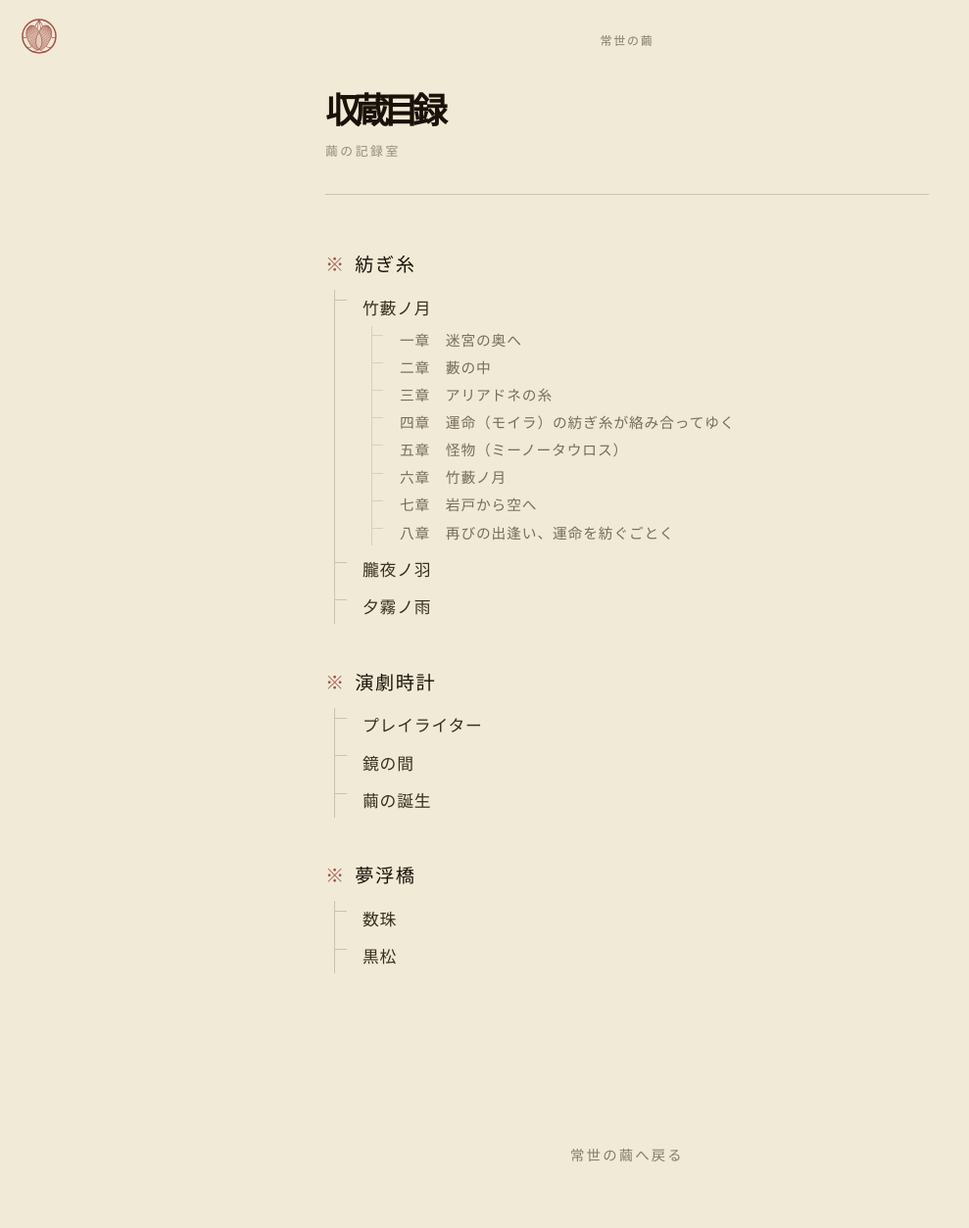
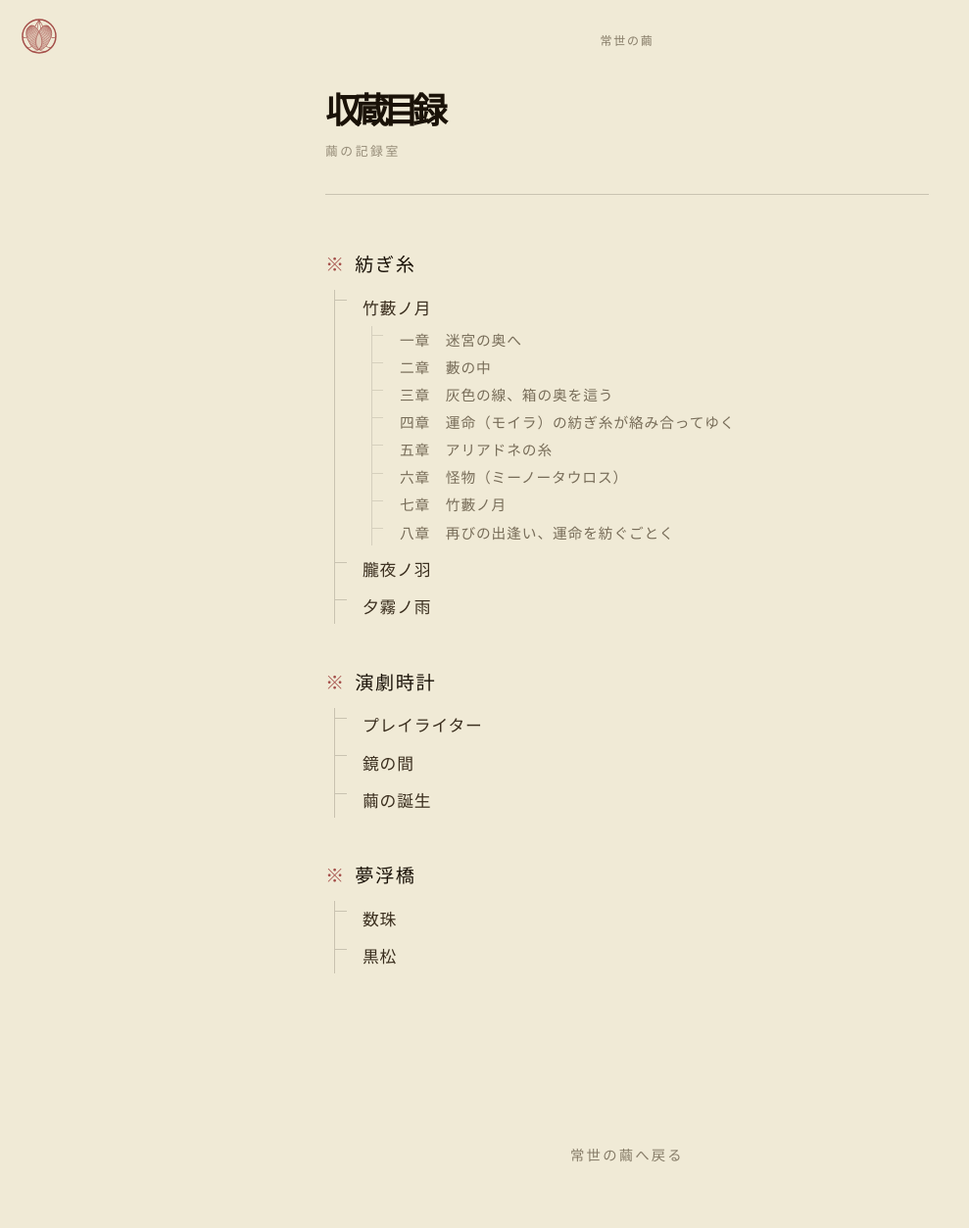
Before and after one commit to AriaYura/eternalnessstudy, a Jekyll site: the page built from catalog.html, in a window 1280 px wide. Shown: the whole page at 98% size, without its empty margins (0-989 px from the left). Built offline with Jekyll 4.4.1, drawn with Linux system fonts in a browser that asks for light colours; some web fonts are replaced.

Commit message:
update chapter titles, update t-01-01 0527

```diff
--- a/catalog.html
+++ b/catalog.html
@@ -15,11 +15,11 @@ permalink: /catalog/
       <div class="chapter-list">
         <div class="chapter-item"><a class="chapter-link" href="{{ site.baseurl }}/posts/takeyabunotsuki/t-01/">一章　迷宮の奥へ</a></div>
         <div class="chapter-item"><a class="chapter-link" href="{{ site.baseurl }}/posts/takeyabunotsuki/t-02/">二章　藪の中</a></div>
-        <div class="chapter-item"><a class="chapter-link" href="#">三章　アリアドネの糸</a></div>
+        <div class="chapter-item"><a class="chapter-link" href="#">三章　灰色の線、箱の奥を這う</a></div>
         <div class="chapter-item"><a class="chapter-link" href="#">四章　運命（モイラ）の紡ぎ糸が絡み合ってゆく</a></div>
-        <div class="chapter-item"><a class="chapter-link" href="#">五章　怪物（ミーノータウロス）</a></div>
-        <div class="chapter-item"><a class="chapter-link" href="#">六章　竹藪ノ月</a></div>
-        <div class="chapter-item"><a class="chapter-link" href="#">七章　岩戸から空へ</a></div>
+        <div class="chapter-item"><a class="chapter-link" href="#">五章　アリアドネの糸</a></div>
+        <div class="chapter-item"><a class="chapter-link" href="#">六章　怪物（ミーノータウロス）</a></div>
+        <div class="chapter-item"><a class="chapter-link" href="#">七章　竹藪ノ月</a></div>
         <div class="chapter-item"><a class="chapter-link" href="#">八章　再びの出逢い、運命を紡ぐごとく</a></div>
       </div>
     </div>
```
Also changed, not shown: posts/takeyabunotsuki/t-01.md (+2 -2 lines).
